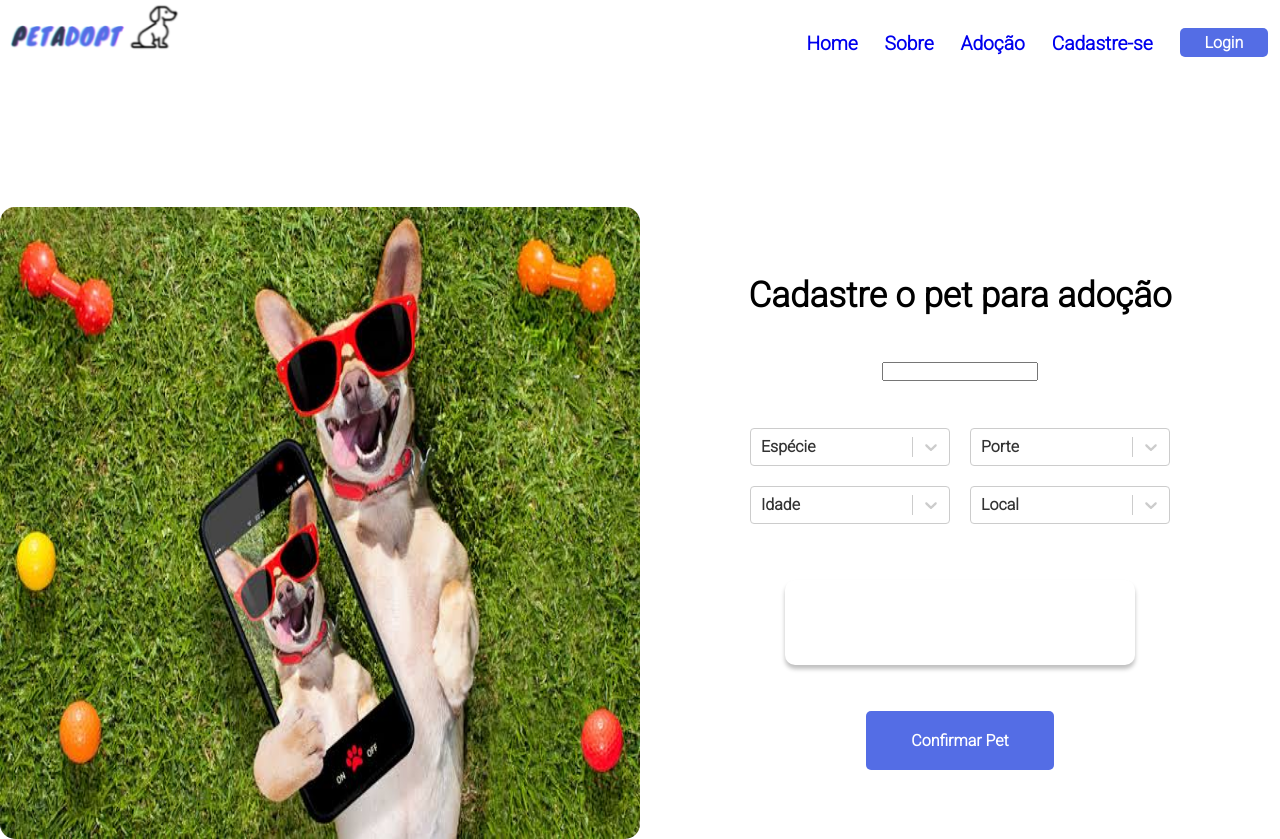
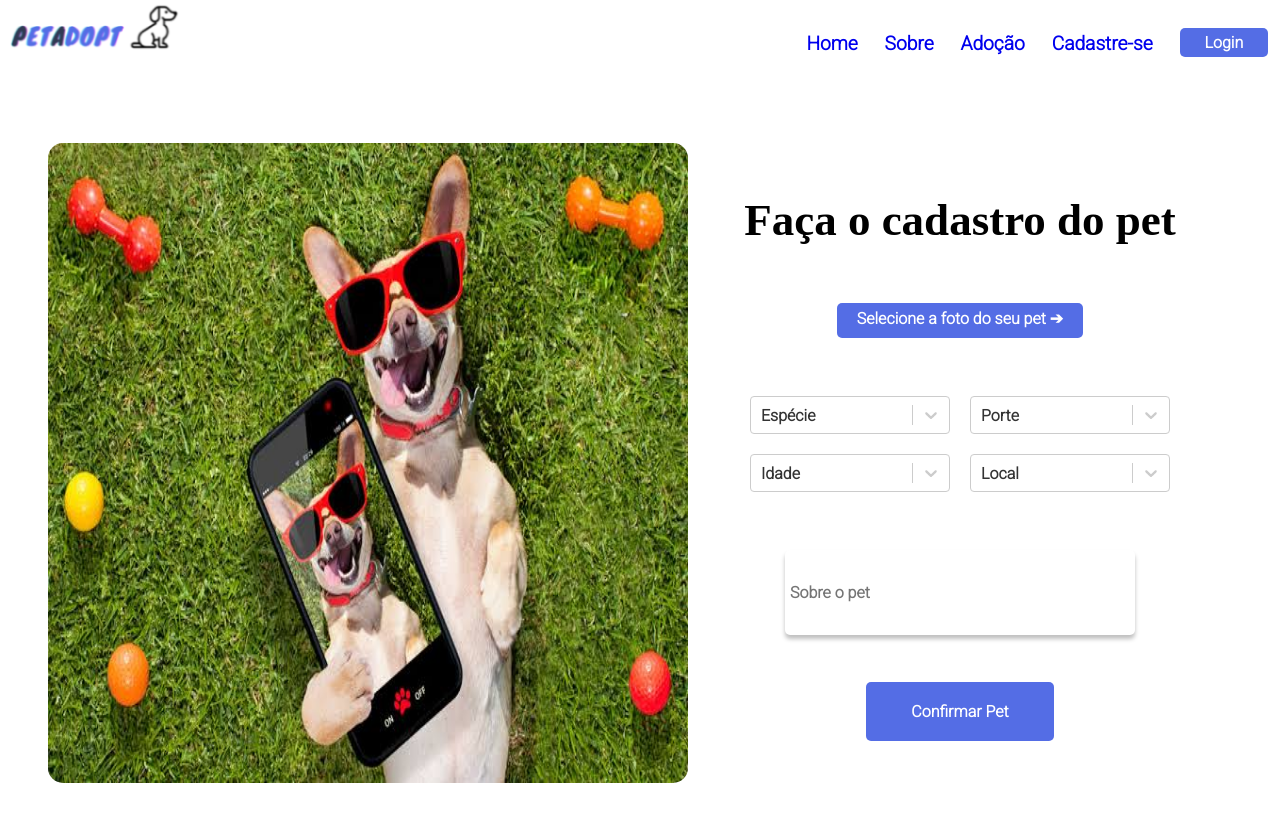
Before and after one commit to DS1-G1/DS-G1, a React (Create React App) app in the folder web/: page /signupAdopt in a window 1280 px wide. After the commit the page ends 800 px from the top, so only its background shows below. Built offline with nearby package versions, Linux system fonts and the light colour scheme.

Commit message:
Adicionando tela de cadastro dos pets
Co-authored-by: itallo gravina <itallogravina@users.noreply.github.com>

```diff
--- a/web/src/components/formularioSignUp/index.js
+++ b/web/src/components/formularioSignUp/index.js
@@ -12,9 +12,13 @@ const options = [   { value: '', label: 'Espécie' },   { value: '', label: 'Por
   return (
 
   <S.Conteiner>
-    <S.Title>Cadastre o pet para adoção</S.Title>
+    <S.Title >Faça o cadastro do pet</S.Title>
 
-    <input type="" />
+    <label for="avatar">Selecione a foto do seu pet &#10132;</label>
+    <input type="file"
+          id="avatar" name="avatar"
+          accept="image/png, image/jpeg"/>
+
     <S.Containerselect>
         <>
         <Select className="select" defaultValue={options[0]} options={especie}/>
@@ -23,10 +27,9 @@ const options = [   { value: '', label: 'Espécie' },   { value: '', label: 'Por
         </>
         <>
         <Select className="select" defaultValue={options[3]} options={local}/>
-        {/* <S.Imput type="text"/> */}
         </>
     </S.Containerselect>
-        <S.Imput className="sobre" type="text" />
+        <S.Imput className="sobre" placeholder="Sobre o pet" type="text" />
 
 
     <Button style={{padding: "20px 45px"}}>Confirmar Pet </Button>
--- a/web/src/components/formularioSignUp/style.js
+++ b/web/src/components/formularioSignUp/style.js
@@ -1,6 +1,4 @@
 import styled from 'styled-components';
-
-
 
 export const Conteiner = styled.div`
     width: 540px ;
@@ -10,6 +8,23 @@ export const Conteiner = styled.div`
     align-items: center;
     justify-content: space-around;
 
+input[type='file'] {
+    display: none
+}
+
+label {
+    background-color: #546de5;
+    border-radius: 5px;
+    color: #fff;
+    cursor: pointer;
+    margin: 10px;
+    padding: 6px 20px;
+    font-weight: bold;
+    font-size: 16px;
+    border: 0.5px;
+    border-radius: 5px;
+    height: 35px;
+}
 
     .sobre{
         width: 350px;
@@ -29,37 +44,33 @@ export const Imput = styled.input`
     border: 0px solid rgba(0, 0, 0, 0.5);
     box-sizing: border-box;
     box-shadow: 0px 4px 4px rgba(0, 0, 0, 0.25);
-    border-radius: 10px;
+    border-radius: 5px;
     &:hover{
         border: none;
     }
-
 `;
 
 export const Containerselect = styled.div`
 
     color: #989494;
     font-size: 16px;
-
     border: 0.5px;
     border-radius: 5px;
     cursor: auto;
     font-weight: bold;
-
     display: grid;
     grid-template-columns: 1fr 1fr;
     row-gap: 20px;
     column-gap: 20px;
     justify-items: center;
-
     .select{
-
         width: 200px;
-
     }
 `;
 
 export const Title = styled.h1`
-    font-size: 35px;
-    font-weight: 700;
-`
+    font-family: 'Baloo Tamma', cursive;
+    font-size: 45px;
+    font-weight: bolder;
+    margin-top: -10%;
+`;
--- a/web/src/pages/signupAdopt/index.js
+++ b/web/src/pages/signupAdopt/index.js
@@ -11,12 +11,10 @@ const signupAdopt = () => {
     <Navbar/>
     <S.Conteiner>
 
-     <S.Image src={logo} alt="Logo"/>
+    <S.Image src={logo} alt="Logo"/>
       <Form/>
-
     </S.Conteiner>
-
- </>
+</>
   );
 };
 
--- a/web/src/pages/signupAdopt/style.js
+++ b/web/src/pages/signupAdopt/style.js
@@ -3,7 +3,7 @@ import styled from 'styled-components';
 
 
 export const Conteiner = styled.div`
-margin-top: 150px;
+    margin-top: 150px;
     display: grid;
     grid-template-columns: 1fr 1fr;
     justify-content: center;
@@ -14,8 +14,10 @@ margin-top: 150px;
 `;
 
 export const Image = styled.img`
- border-radius: 15px;
- position: relative;
-    height: 79vh;
+    border-radius: 15px;
+    position: relative;
+    height: 80vh;
     width: 50vw;
+    margin-left: 15%;
+    margin-top: -10%;
 `;
```
